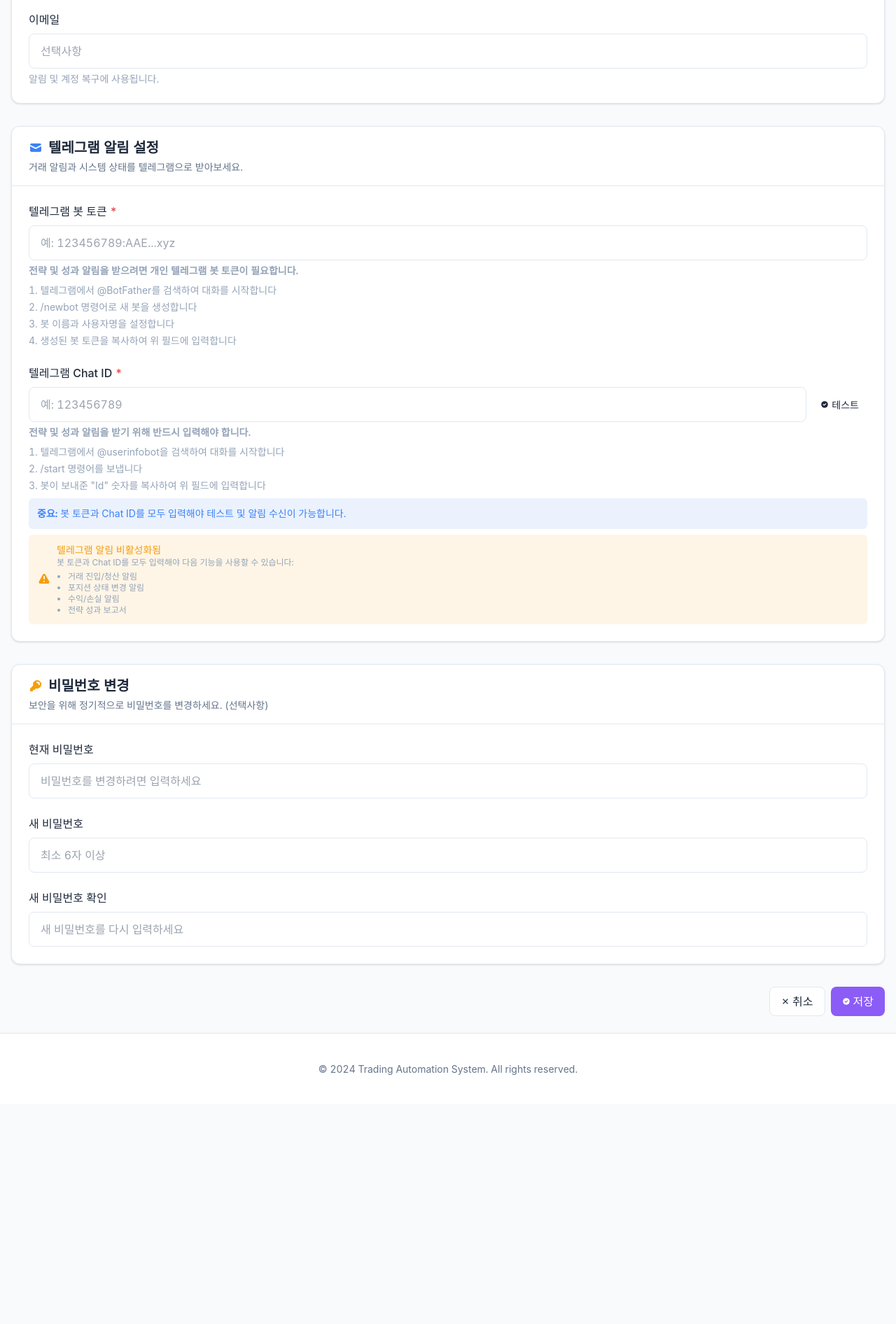
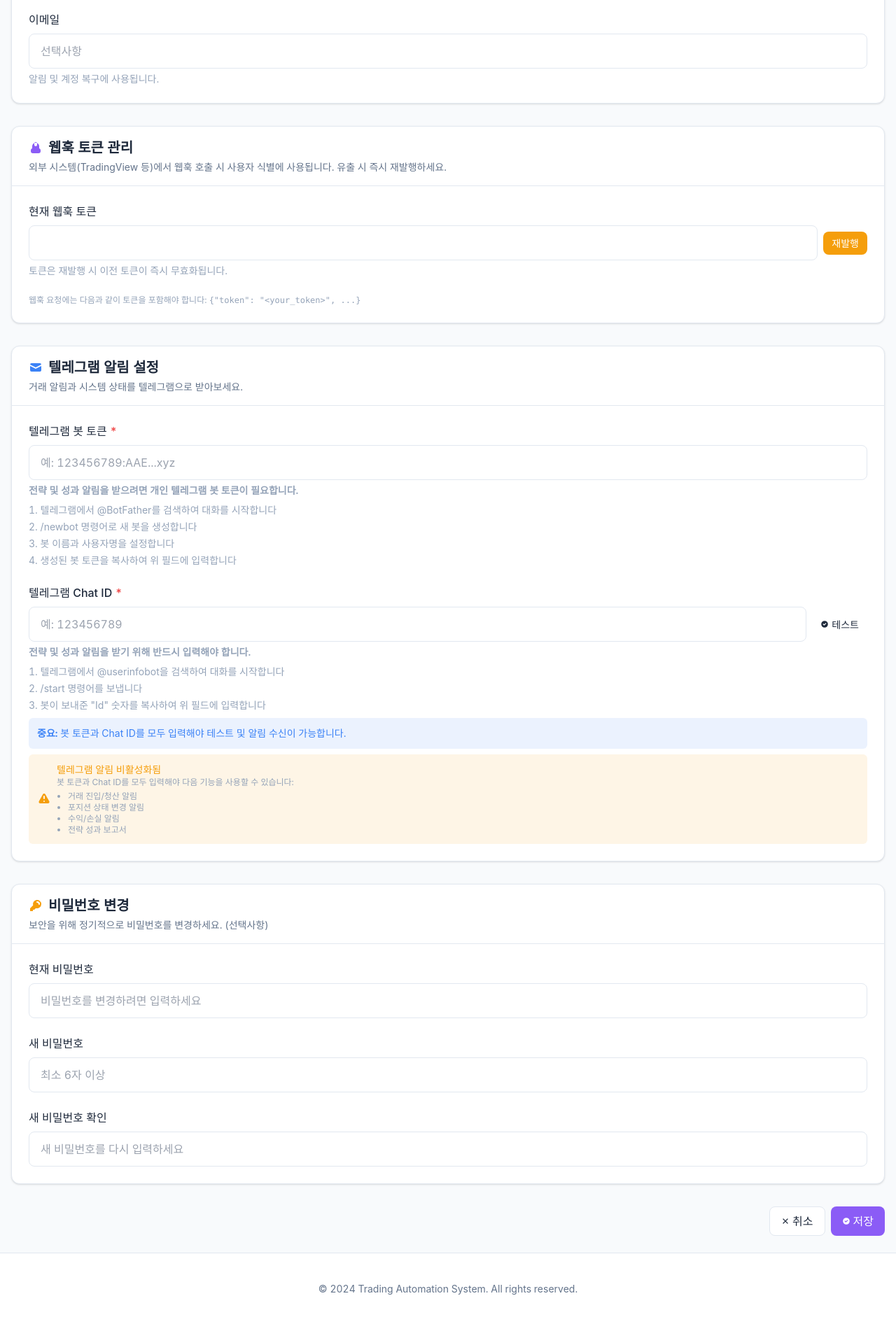
Before and after one commit to binee108/webserver, a Python web app: template web_server/app/templates/auth/profile.html in a window 1280 px wide. Shown: the part 421-2313 px from the top of the page at 70% size. Before the commit the page ends 1957 px from the top, so only its background shows below. Run offline with Jinja, Linux system fonts and the light colour scheme; the template is opened without the code that fills it, so the values that code supplies are empty; some libraries are stand-ins or nearby versions.

Commit message:
feat(webhook-security): hide group_name from public responses; add user webhook_token with profile UI; enforce token in webhook
- Remove group_name from public strategy responses and mask for non-owners
- Add users.webhook_token with compatibility migration; generate on register/first profile visit; add regenerate in profile
- Normalize webhook token parameter and validate against strategy.owner token for trading and cancel-all flows
- Update TODO tracker docs

```diff
--- a/web_server/app/models.py
+++ b/web_server/app/models.py
@@ -13,6 +13,8 @@ class User(UserMixin, db.Model):
     password_hash = db.Column(db.String(255), nullable=False)
     email = db.Column(db.String(120), unique=True, nullable=True)
     telegram_id = db.Column(db.String(100), nullable=True)  # 텔레그램 Chat ID
+    # 웹훅/외부 연동 시 사용자 식별을 위한 고유 토큰 (재발행 가능)
+    webhook_token = db.Column(db.String(64), unique=True, nullable=True)
     telegram_bot_token = db.Column(db.Text, nullable=True)  # 사용자별 텔레그램 봇 토큰
     is_active = db.Column(db.Boolean, default=False, nullable=False)
     is_admin = db.Column(db.Boolean, default=False, nullable=False)
--- a/web_server/app/routes/strategies.py
+++ b/web_server/app/routes/strategies.py
@@ -71,7 +71,6 @@ def get_public_strategy(strategy_id):
             'id': strategy.id,
             'name': strategy.name,
             'description': strategy.description,
-            'group_name': strategy.group_name,
             'market_type': strategy.market_type,
             'created_at': strategy.created_at.isoformat()
         }
--- a/web_server/app/services/strategy_service.py
+++ b/web_server/app/services/strategy_service.py
@@ -133,7 +133,8 @@ class StrategyService:
                         'id': strategy.id,
                         'name': strategy.name,
                         'description': strategy.description,
-                        'group_name': strategy.group_name,
+                        # 소유자가 아닌 경우 group_name 비노출
+                        'group_name': strategy.group_name if strategy.user_id == user_id else None,
                         'market_type': strategy.market_type,
                         'is_active': strategy.is_active,
                         'is_public': getattr(strategy, 'is_public', False),
--- a/web_server/app/services/utils.py
+++ b/web_server/app/services/utils.py
@@ -65,7 +65,9 @@ def normalize_webhook_data(webhook_data: dict) -> dict:
         'order_type': 'orderType',
         'side': 'side',
         'price': 'price',
-        'qty_per': 'qty_per'
+        'qty_per': 'qty_per',
+        'token': 'token',
+        'user_token': 'token'
     }
 
     # 원본 데이터를 소문자 키로 변환하여 매핑
--- a/web_server/app/templates/auth/profile.html
+++ b/web_server/app/templates/auth/profile.html
@@ -53,6 +53,34 @@
                            class="form-input"
                            placeholder="선택사항">
                     <p class="form-help">알림 및 계정 복구에 사용됩니다.</p>
+                </div>
+            </div>
+        </div>
+
+        <!-- 웹훅 토큰 섹션 -->
+        <div class="card">
+            <div class="px-6 py-4 border-b border-color">
+                <h2 class="text-xl font-semibold text-primary flex items-center">
+                    <svg class="w-5 h-5 mr-2 text-accent" fill="currentColor" viewBox="0 0 20 20">
+                        <path fill-rule="evenodd" d="M10 2a2 2 0 00-2 2v2a2 2 0 104 0V4a2 2 0 00-2-2zM5 8a5 5 0 0110 0v3a3 3 0 012 2.83V15a3 3 0 01-3 3H6a3 3 0 01-3-3v-1.17A3 3 0 015 11V8z" clip-rule="evenodd"/>
+                    </svg>
+                    웹훅 토큰 관리
+                </h2>
+                <p class="text-sm text-secondary mt-1">외부 시스템(TradingView 등)에서 웹훅 호출 시 사용자 식별에 사용됩니다. 유출 시 즉시 재발행하세요.</p>
+            </div>
+            <div class="p-6 space-y-4">
+                <div class="form-group">
+                    <label class="form-label">현재 웹훅 토큰</label>
+                    <div class="flex space-x-2 items-center">
+                        <input type="password" class="form-input flex-1" value="{{ current_user.webhook_token or '' }}" readonly>
+                        <button type="submit" name="action" value="regenerate_webhook_token" class="btn btn-warning btn-sm">
+                            재발행
+                        </button>
+                    </div>
+                    <p class="form-help">토큰은 재발행 시 이전 토큰이 즉시 무효화됩니다.</p>
+                </div>
+                <div class="text-xs text-muted">
+                    웹훅 요청에는 다음과 같이 토큰을 포함해야 합니다: <code>{"token": "&lt;your_token&gt;", ...}</code>
                 </div>
             </div>
         </div>
```
Also changed, not shown: web_server/app/__init__.py (+12 -0 lines), web_server/app/routes/auth.py (+25 -1 lines), web_server/app/services/webhook_service.py (+24 -1 lines), web_server/docs/PUBLIC_STRATEGY_TODO.md (added, +21 -0 lines).
